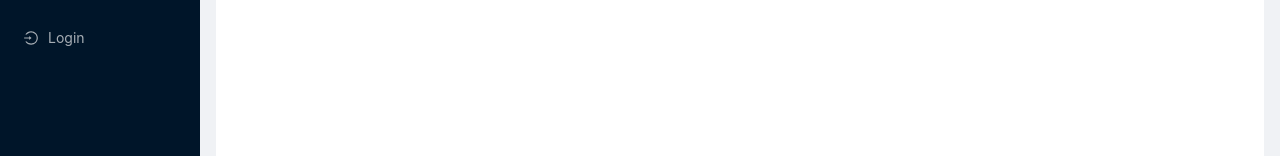
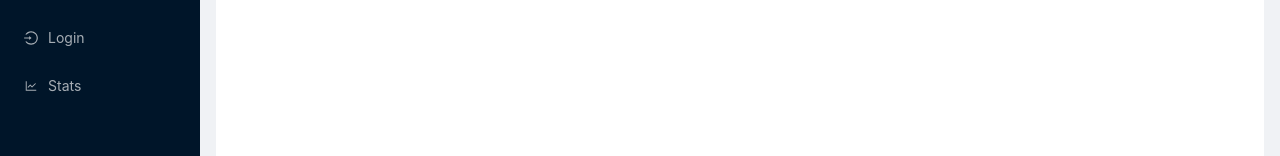
Before and after one commit to ebou-touray/inventory-management-app, a React (Create React App) app in the folder client/: page / in a window 1280 px wide. Shown: the part 146-302 px from the top of the page. Built offline with nearby package versions, Linux system fonts and the light colour scheme.

Commit message:
Updated layout

```diff
--- a/client/package.json
+++ b/client/package.json
@@ -10,6 +10,7 @@
     "antd": "^4.9.4",
     "react": "^17.0.1",
     "react-dom": "^17.0.1",
+    "react-icons": "^4.1.0",
     "react-router": "^5.2.0",
     "react-scripts": "4.0.1",
     "styled-components": "^5.2.1",
--- a/client/src/Components/layout/SiteLayout.js
+++ b/client/src/Components/layout/SiteLayout.js
@@ -8,7 +8,8 @@ import {
   LoginOutlined,
 } from '@ant-design/icons';
 import './Layout.css';
-import "antd/dist/antd.css"
+import "antd/dist/antd.css";
+import { AiOutlineLineChart } from 'react-icons/ai';
 
 const { Header, Sider, Content, Footer } = Layout;
 
@@ -28,13 +29,16 @@ const SiteLayout = () => {
             <div className="logo">Logo</div>
             <Menu theme="dark" mode="inline" defaultSelectedKeys={['1']}>
               <Menu.Item key="1" icon={<HomeOutlined />}>
-                Home
+                <span> Home</span>
               </Menu.Item>
               <Menu.Item key="2" icon={<UserAddOutlined />}>
                 Register
               </Menu.Item>
               <Menu.Item key="3" icon={<LoginOutlined />}>
                 Login
+              </Menu.Item>
+              <Menu.Item key="" icon={<AiOutlineLineChart />}>
+                Stats
               </Menu.Item>
             </Menu>
           </Sider>
@@ -53,7 +57,7 @@ const SiteLayout = () => {
               style={{
                 margin: '24px 16px',
                 padding: 24,
-                minHeight: 755,
+                minHeight: '100vh',
               }}
             >
               Content
--- a/client/src/index.css
+++ b/client/src/index.css
@@ -1,3 +1,5 @@
+@import '~antd/dist/antd.css';
+
 body {
   margin: 0;
   font-family: -apple-system, BlinkMacSystemFont, 'Segoe UI', 'Roboto', 'Oxygen',
```
Also changed, not shown: 2 other files (tests, documents, lock files or other folders).
